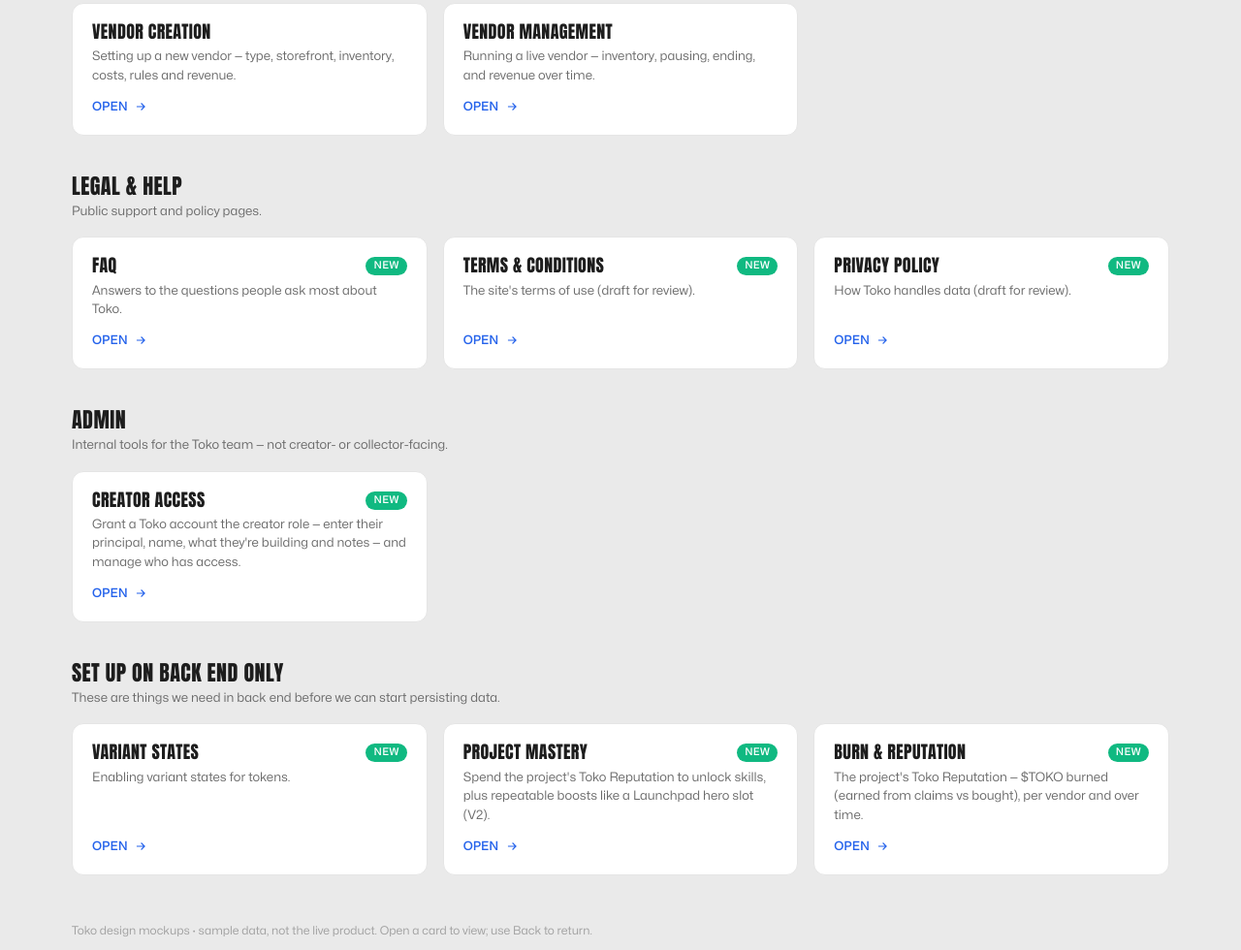
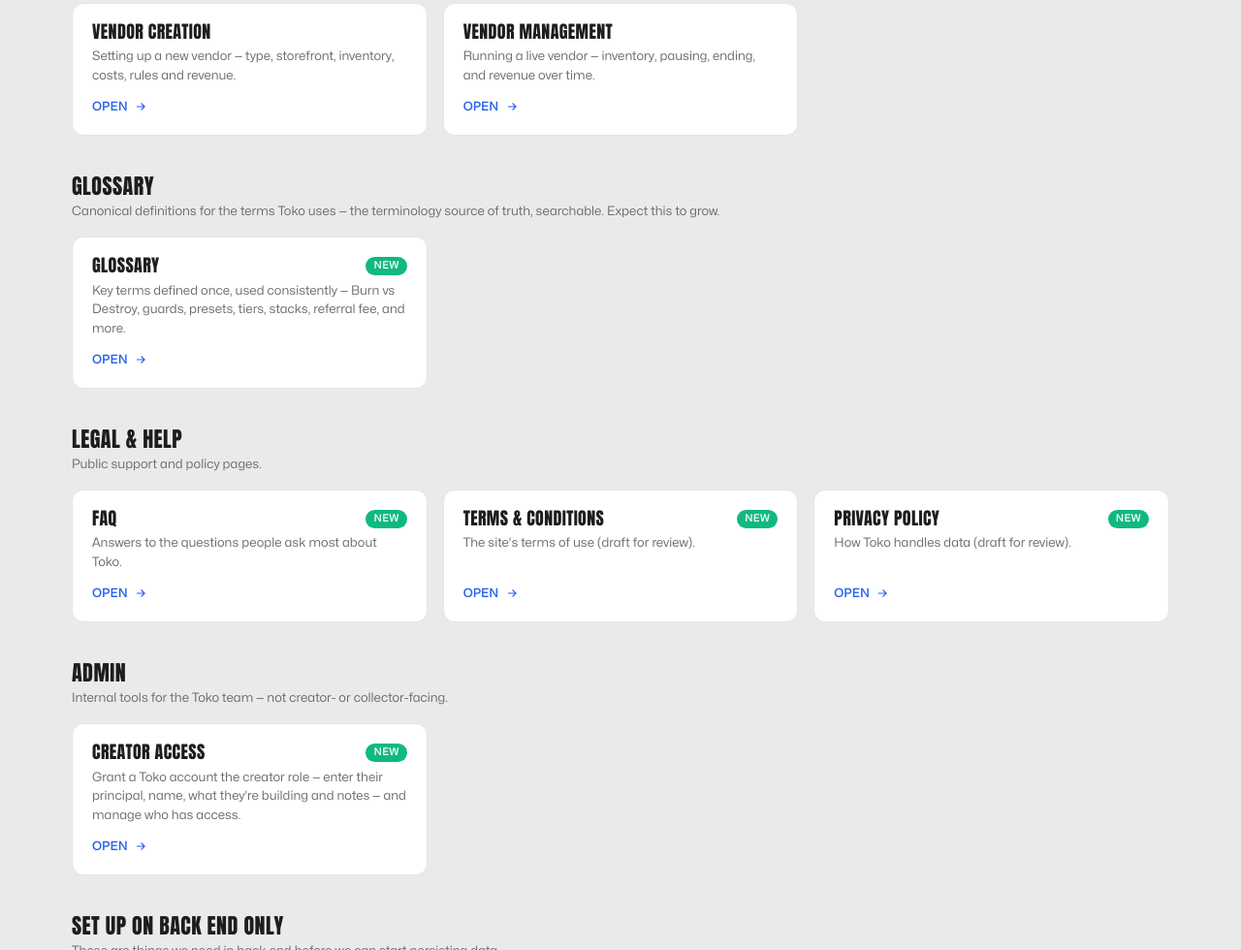
Before and after one commit to dragginzgame/build-mocks, a plain HTML site: page index.html in a window 1280 px wide. Shown: the part 3265-4245 px from the top of the page at 97% size. Drawn offline with Linux system fonts and the light colour scheme.

Commit message:
Add files via upload

```diff
--- a/index.html
+++ b/index.html
@@ -189,6 +189,15 @@
       </div>
     </section>
 
+       <!-- Glossary -->
+    <section class="group">
+      <h2>Glossary</h2>
+      <div class="gdesc">Canonical definitions for the terms Toko uses — the terminology source of truth, searchable. Expect this to grow.</div>
+      <div class="grid">
+        <a class="card" href="html-mockups/glossary.html"><div class="ct"><h3>Glossary</h3><span class="new">New</span></div><p>Key terms defined once, used consistently — Burn vs Destroy, guards, presets, tiers, stacks, referral fee, and more.</p><span class="open">Open <svg viewBox="0 0 24 24" fill="none" stroke="currentColor" stroke-width="2"><path d="M5 12h14M13 6l6 6-6 6"/></svg></span></a>
+      </div>
+    </section>
+
        <!-- Legal & help -->
     <section class="group">
       <h2>Legal &amp; help</h2>
--- a/site-nav.js
+++ b/site-nav.js
@@ -41,7 +41,7 @@
       '<a href="' + p + 'index.html"' + here(isMockups) + '>Mockups</a>' +
       '<a href="' + p + 'learn.html"' + here(isLearn) + '>Learn</a>' +
       '<a href="' + p + 'style-guide/styleguide.html"' + here(isGuide) + '>Style guide</a>' +
-      '<a href="' + p + 'faq.html"' + here(isFaq) + '>FAQ</a>' +
+      '<a href="' + p + 'html-mockups/faq.html"' + here(isFaq) + '>FAQ</a>' +  /* faq.html moved into html-mockups/ 2026-07-03 */
     '</nav>';
 
   var bar = document.createElement("div");
```
